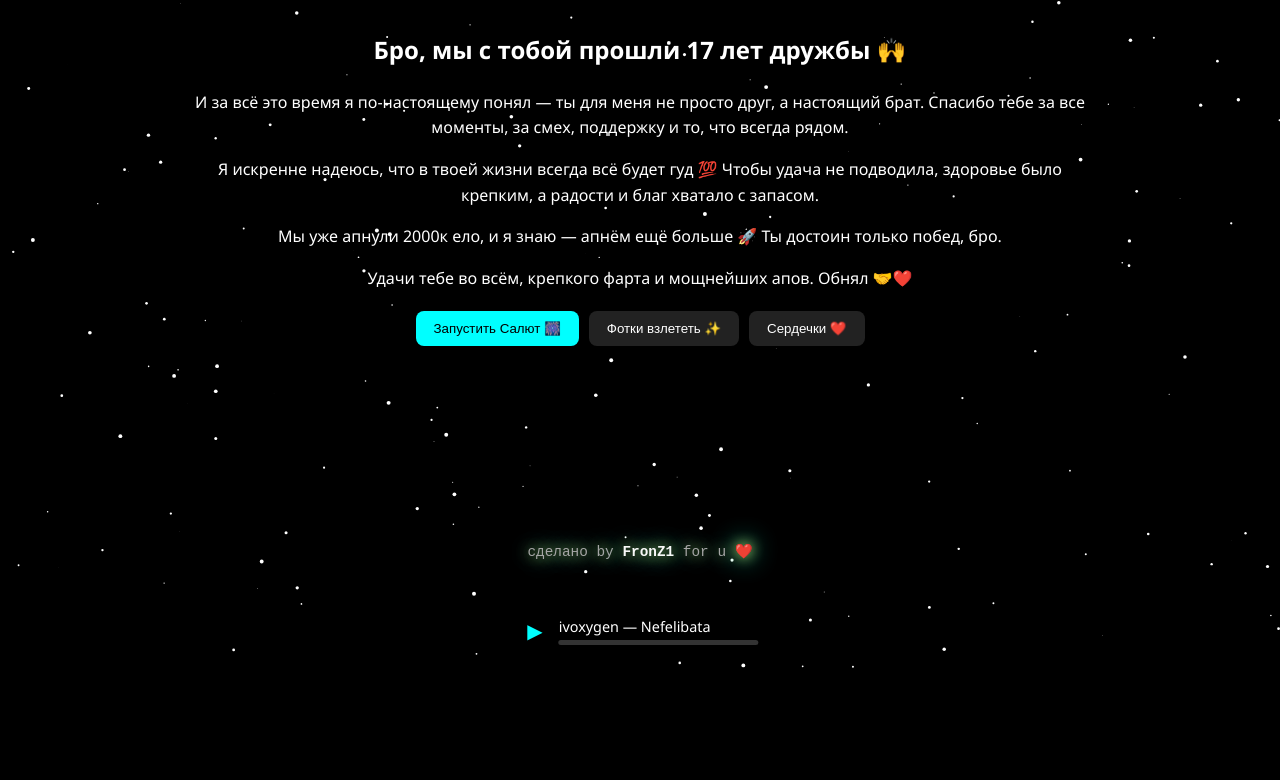
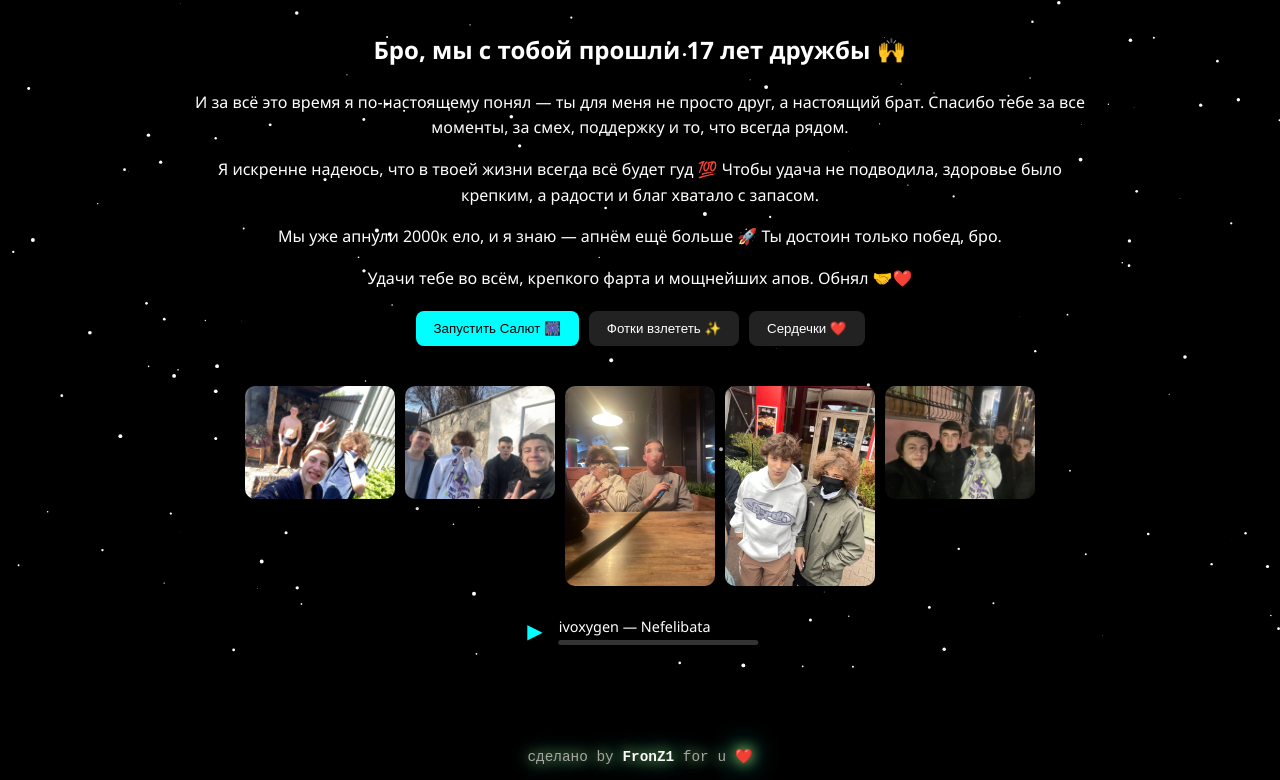
Before and after one commit to lopresaprech/birthday-landing, a plain HTML site: page index.html in a window 1280 px wide. Shown: the part 125-905 px from the top of the page. Before the commit the page ends 800 px from the top, so only its background shows below. Drawn offline with Linux system fonts and the light colour scheme; grey boxes are pictures that could not be loaded; a script that the page names is missing.

Commit message:
Update index.html

```diff
--- a/index.html
+++ b/index.html
@@ -40,11 +40,11 @@
   <!-- Gallery -->
   <div class="gallery-wrap">
     <div class="gallery" id="gallery">
-      <div class="photo" data-src="<img src="photo1.jpg" alt="photo1"></div>
-      <div class="photo" data-src=<img src="photo2.jpg" alt="photo2"></div>
-      <div class="photo center" data-src=<img src="photo3.jpg" alt="photo3"></div>
-      <div class="photo" data-src=<img src="photo4.jpg" alt="photo4"></div>
-      <div class="photo" data-src=<img src="photo5.jpg" alt="photo5"></div>
+    <div class="photo"><img src="photo1.jpg" alt="photo1"></div>
+<div class="photo"><img src="photo2.jpg" alt="photo2"></div>
+<div class="photo center"><img src="photo3.jpg" alt="photo3"></div>
+<div class="photo"><img src="photo4.jpg" alt="photo4"></div>
+<div class="photo"><img src="photo5.jpg" alt="photo5"></div>
     </div>
   </div>
 </div>
```
